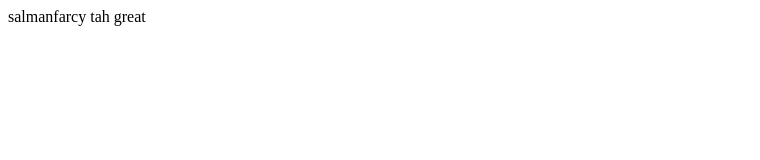
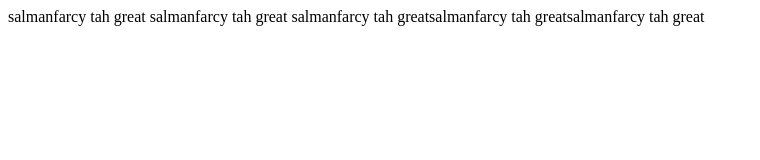
Before and after one commit to salman-farcy/new, a plain HTML site: page index.html in a window 1280 px wide. Shown: the whole page, without its empty margins (0-760 px from the left). Drawn offline with Linux system fonts and the light colour scheme.

Commit message:
Update index.html

```diff
--- a/index.html
+++ b/index.html
@@ -8,5 +8,7 @@
 </head>
 <body>
      salmanfarcy tah great
+     salmanfarcy tah great
+     salmanfarcy tah greatsalmanfarcy tah greatsalmanfarcy tah great
 </body>
 </html>
```
